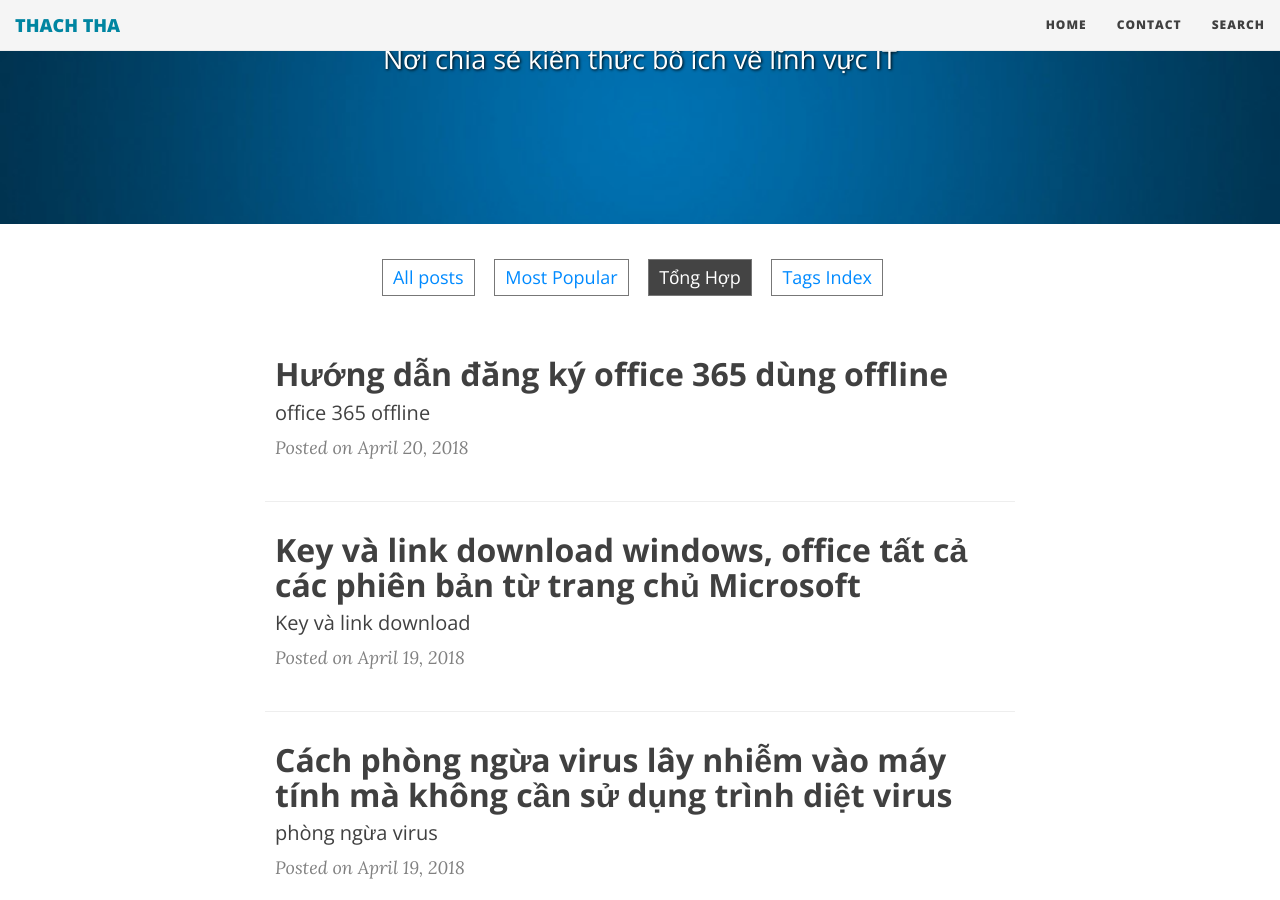
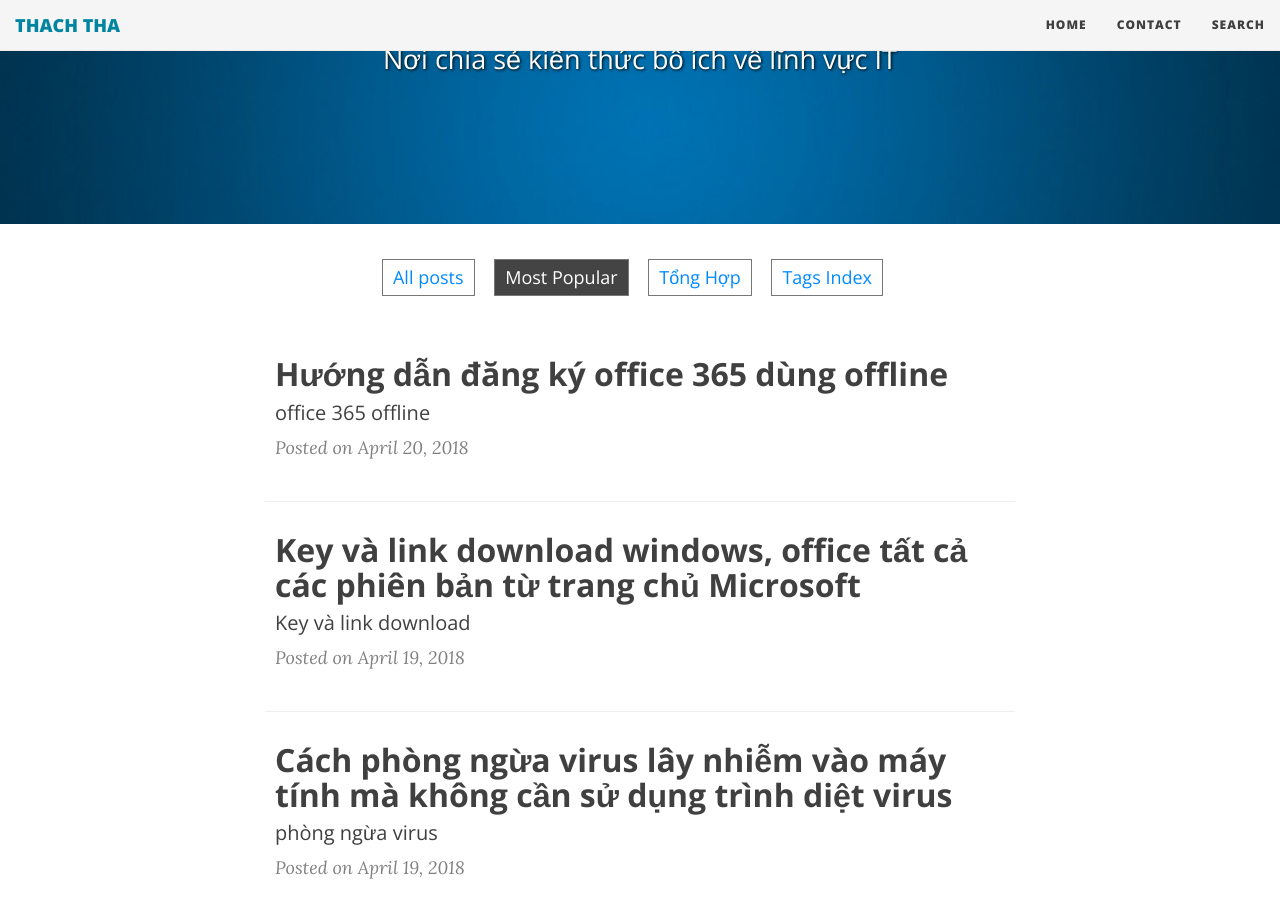
Before and after one commit to tha2712/tha2712.github.io, a Jekyll site: the page built from popular.md, in a window 1280 px wide and 900 px high, scrolled down 319 px. Built offline with Jekyll 4.4.1, drawn with Linux system fonts in a browser that asks for light colours; nearby versions of some CDN libraries.

Commit message:
Update popular.md

```diff
--- a/popular.md
+++ b/popular.md
@@ -9,8 +9,8 @@ css: "/css/index.css"
 
 <div class="list-filters">
   <a href="/" class="list-filter">All posts</a>
-  <a href="/popular" class="list-filter">Most Popular</a>
-  <span class="list-filter filter-selected">Tổng Hợp</span>
+  <span class="list-filter filter-selected">Most Popular</span>
+  <a href="/tonghop" class="list-filter">Tổng Hợp</a>
   <a href="/tags" class="list-filter">Tags Index</a>
 </div>
 
```
